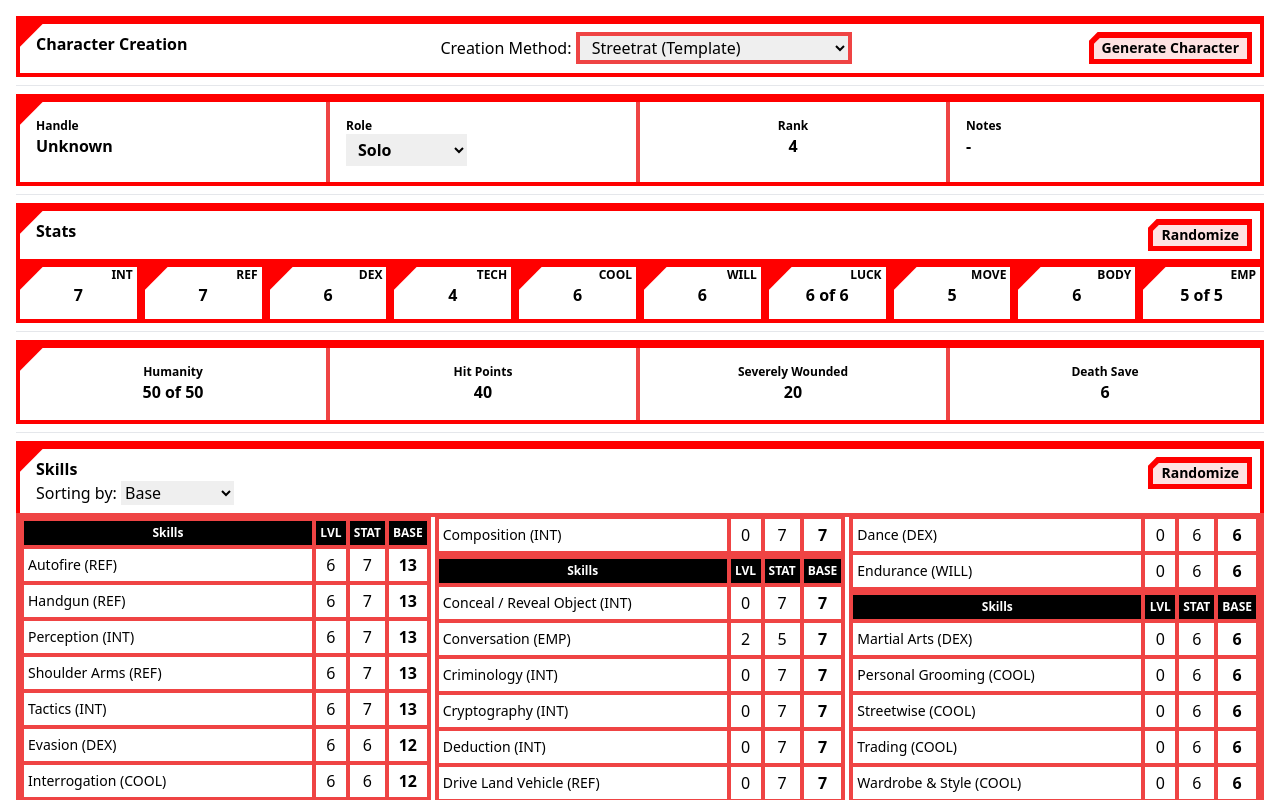
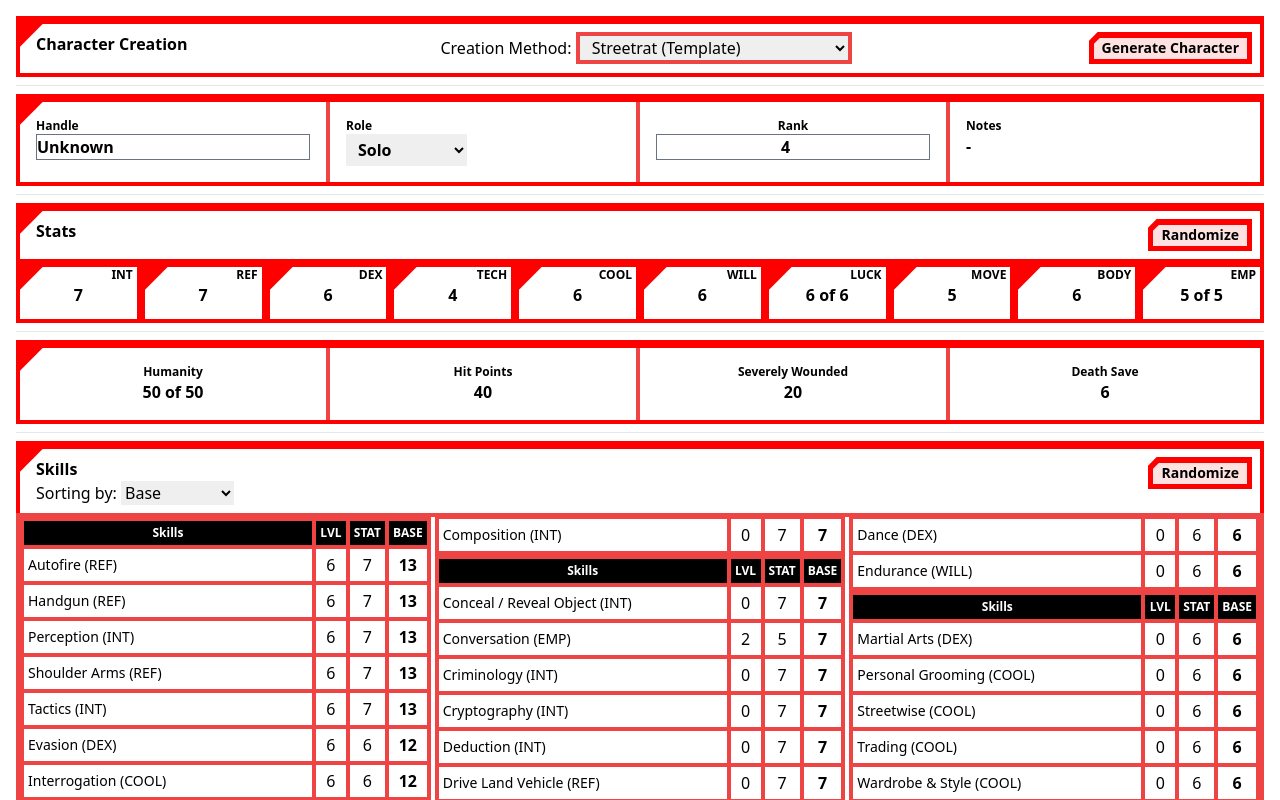
Before and after one commit to benabus/cyberpunk_red_chargen_v2, a Vue app: page / in a window 1280 px wide. Shown: the top 800 px of the page. Built offline with nearby package versions, Linux system fonts and the light colour scheme; the HTML template or start-up script is replaced by a standard one.

Commit message:
Adds v-model to the textfield.

```diff
--- a/src/components/TextField.vue
+++ b/src/components/TextField.vue
@@ -1,18 +1,48 @@
 <script setup lang="ts">
-defineProps<{
+import { withDefaults } from 'vue';
+
+const props = withDefaults(defineProps<{
     title: string,
     value?: string | number,
     titleClass?: string,
     valueClass?: string,
-}>()
+    inputType?: "text" | "number" | "select",
+    options?: string[],
+    fixed?: boolean,
+    min?: number,
+    max?: number
+}>(), {
+    fixed: false,
+    min: 0,
+    max: 10
+})
+
+const model = defineModel()
+
 </script>
 
 <template>
     <div class="font-bold">
         <div :class="titleClass" class="text-xs">{{ title }}</div>
         <slot>
-            <div :class="valueClass" class="" v-if="value">{{ value }}</div>
-            <div :class="valueClass" class="" v-else>-</div>
+            <template v-if="model !== undefined">
+                <div v-if="options && options.length > 0">
+                    <select v-model="model" class="px-2 py-1">
+                        <option v-for="option in options" :key="option" :value="option">{{ option }}</option>
+                    </select>
+                </div>
+                <div v-else>
+                    <input :class="valueClass" class="w-full border-solid border-gray-500 border p-x-2" :min="min" :max="max" :type="typeof (model) === 'number' ? 'number' : 'text'" v-model="model" />
+                </div>
+            </template>
+            <template v-else-if="model && fixed">
+                <div :class="valueClass" class="" v-if="model">{{ model }}</div>
+                <div :class="valueClass" class="" v-else>-</div>
+            </template>
+            <template v-else-if="value !== undefined">
+                <div :class="valueClass" class="" v-if="value">{{ value }}</div>
+                <div :class="valueClass" class="" v-else>-</div>
+            </template>
         </slot>
     </div>
 </template>
--- a/src/views/HomeView.vue
+++ b/src/views/HomeView.vue
@@ -1,5 +1,5 @@
 <script setup lang="ts">
-import { ref, computed } from 'vue';
+import { ref, computed, defineEmits, watch } from 'vue';
 import {
     Stat,
     Role,
@@ -29,7 +29,7 @@ import CPButton from '@/components/CPButton.vue';
 
 import type { CreationMethod } from '@/classes/Character';
 
-
+// const emit = defineEmits(['update:modelValue'])
 
 const creation_method = ref<CreationMethod>("street rat");
 const role = ref<Role>(Role.Solo);
@@ -78,6 +78,29 @@ const skillChunks = computed(() => {
     }
 })
 
+const char_handle = computed({
+    get: () => char.value.handle,
+    set: (value) => char.value.handle = value
+})
+// const char_role = computed({
+//     get: () => char.value.role,
+//     set: (value) => char.value.role = value
+// })
+const char_rank = computed({
+    get: () => char.value.role_ability_rank,
+    set: (value) => {
+        if (value > 0 && value <= 10)
+            char.value.role_ability_rank = value
+        else
+            char.value.role_ability_rank = char.value.role_ability_rank
+
+    }
+})
+const char_notes = computed({
+    get: () => char.value.notes,
+    set: (value) => char.value.notes = value
+})
+
 const char_info = computed(() => {
     return {
         "Handle": char.value.handle,
@@ -86,6 +109,7 @@ const char_info = computed(() => {
         "Notes": char.value.notes
     }
 })
+
 
 const derived_stats = computed(() => {
     const humanity = char.value.stats.EMP * 10;
@@ -310,16 +334,11 @@ function openRoleLifepathModal(content: string) {
         <hr class="my-2" />
 
         <div class="notch grid grid-cols-4">
-            <TextField class="p-4 border-red-500 border-r-4" title="Handle" :value="char_info.Handle" />
-            <TextField class="font-bold p-4 border-red-500 border-r-4" title="Role">
-                <select v-model="role" class="px-2 py-1">
-                    <option v-for="role in Object.values(Role)" :key="role" :value="role">{{ role }}</option>
-                </select>
-            </TextField>
-            <TextField class="p-4 border-red-500 border-r-4 text-center" title="Rank" :value="char_info.Rank" />
-            <TextField class="p-4" title="Notes" :value="char_info.Notes" />
+            <TextField class="p-4 border-red-500 border-r-4" title="Handle" v-model="char_handle" />
+            <TextField class="font-bold p-4 border-red-500 border-r-4" title="Role" v-model="role" :options="Object.values(Role).sort((a, b) => a > b ? 1 : -1)"></TextField>
+            <TextField class="p-4 border-red-500 border-r-4 text-center" :valueClass="`text-center`" title="Rank" :min="1" v-model="char_rank" />
+            <TextField class="p-4" title="Notes" :value="char_notes" />
         </div>
-
         <hr class="my-2" />
 
         <CPTitle class="flex justify-between pr-2">
```
